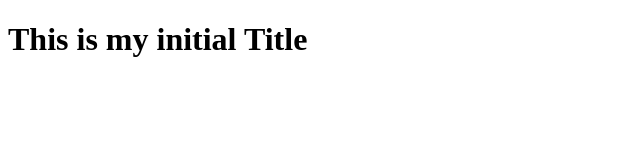
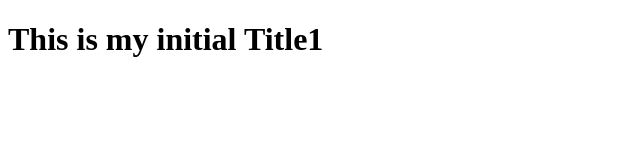
Before and after one commit to sumitsingh2503/TestRepo, a plain HTML site: page index.html in a window 1280 px wide. Shown: the full height of the page, 0-640 px from the left. Drawn offline with Linux system fonts and the light colour scheme.

Commit message:
changed title to title1

```diff
--- a/index.html
+++ b/index.html
@@ -6,7 +6,7 @@
     <title>Document</title>
 </head>
 <body>
-    <h1>This is my initial Title</h1>
+    <h1>This is my initial Title1</h1>
 
     <script src=''></script>
 
```
